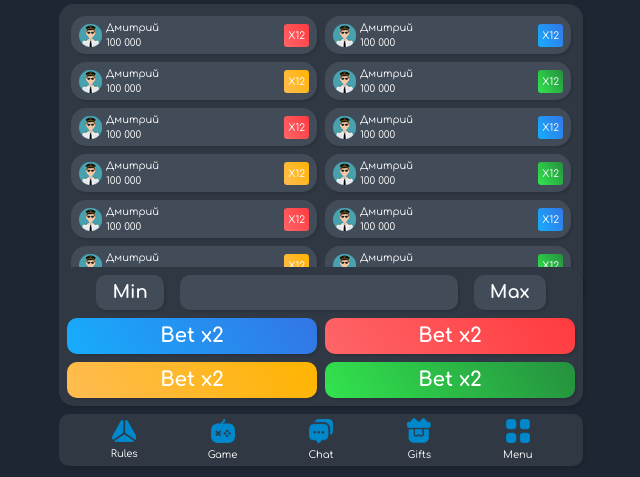
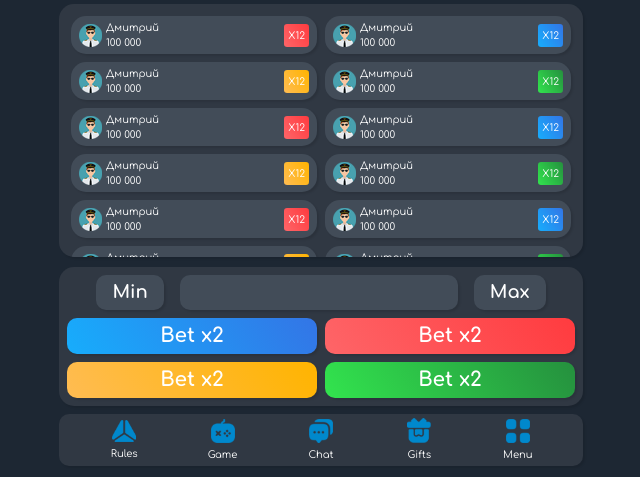
Before and after one commit to weasel-v-dev/tonroll.loc, a PHP site: page / in a window 1280 px wide. Shown: the part 288-765 px from the top of the page, without its empty margins (319-959 px from the left). Run offline with PHP 8.4, Linux system fonts and the light colour scheme.

Commit message:
fix height of menu

```diff
--- a/index.php
+++ b/index.php
@@ -104,7 +104,7 @@
         <div class="tab-content" id="pills-tabContent">
             <div class="tab-pane fade show active" id="pills-home" role="tabpanel" aria-labelledby="pills-home-tab" tabindex="0">
                 <div class="trl-bg rounded-5 py-2 px-2 d-flex  justify-content-center trl-players-bets__list overflow-auto"
-                     style="height: calc(100vh - 502px);min-height: 103px">
+                     style="height: calc(100vh - 547px);min-height: 103px">
                     <div class="container">
                         <div class="row g-0" style="height: fit-content">
                         <div class="col-6">
@@ -281,7 +281,7 @@
             </div>
             <div class="tab-pane fade" id="pills-profile" role="tabpanel" aria-labelledby="pills-profile-tab" tabindex="0">
                 <div class="trl-bg rounded-5 py-2 px-2 d-flex  justify-content-center trl-players-bets__list overflow-auto"
-                     style="height: calc(100vh - 502px);min-height: 103px">
+                     style="height: calc(100vh - 547px);min-height: 103px">
                     <div class="container">
                         <div class="row g-0" style="height: fit-content">
                             <div class="col-6">
```
